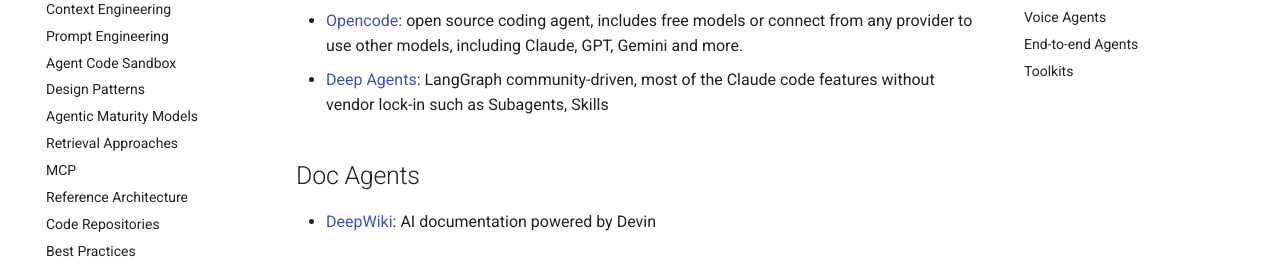
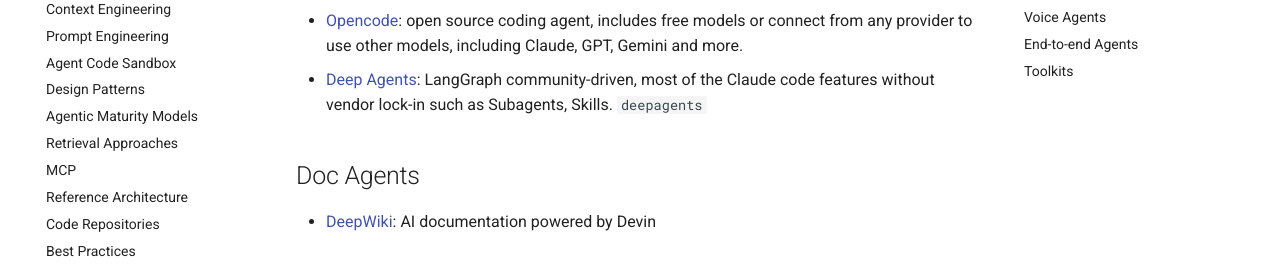
Before and after one commit to ankurkumarz/agentic-ai-knowledge-base, an MkDocs documentation site: the page built from docs/DevAgents/Readme.md, in a window 1280 px wide and 900 px high, scrolled down 663 px. Shown: the part 190-460 px from the top of the window. Built offline with MkDocs 1.6.1 and Material for MkDocs 9.7.7, drawn with Linux system fonts in a browser that asks for light colours.

Commit message:
Update Readme.md

````diff
--- a/docs/DevAgents/Readme.md
+++ b/docs/DevAgents/Readme.md
@@ -19,7 +19,7 @@
 - [Gemini CLI](https://docs.cloud.google.com/gemini/docs/codeassist/gemini-cli): [Code Lab](https://codelabs.developers.google.com/gemini-cli-hands-on) ``` gemini -p "analyze this codebase" -m "gemini-2.5-flash"  ```
 - [Opencode](https://opencode.ai/): open source coding agent, includes free models or connect from any provider to
 use other models, including Claude, GPT, Gemini and more.
-- [Deep Agents](https://github.com/langchain-ai/deepagents): LangGraph community-driven, most of the Claude code features without vendor lock-in such as Subagents, Skills
+- [Deep Agents](https://github.com/langchain-ai/deepagents): LangGraph community-driven, most of the Claude code features without vendor lock-in such as Subagents, Skills. ``` deepagents ```
 
 ## Doc Agents
 
````
